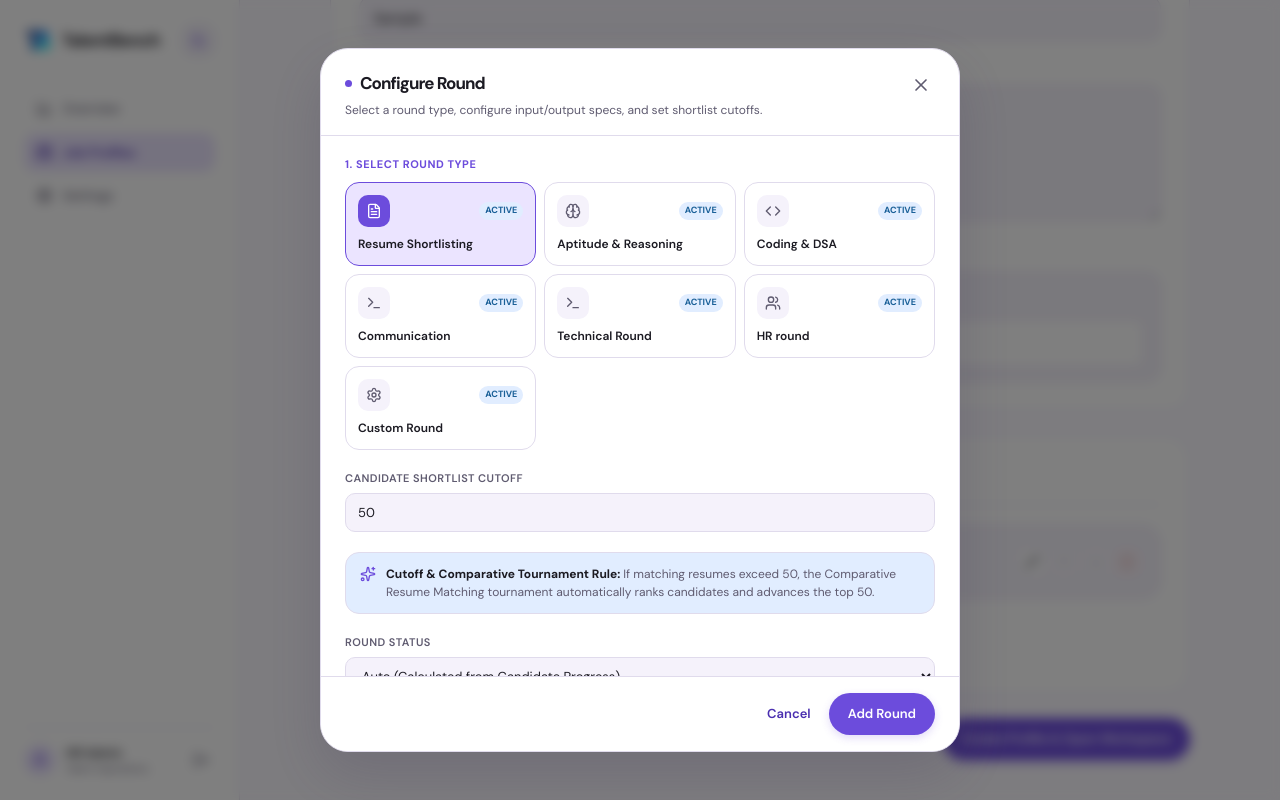
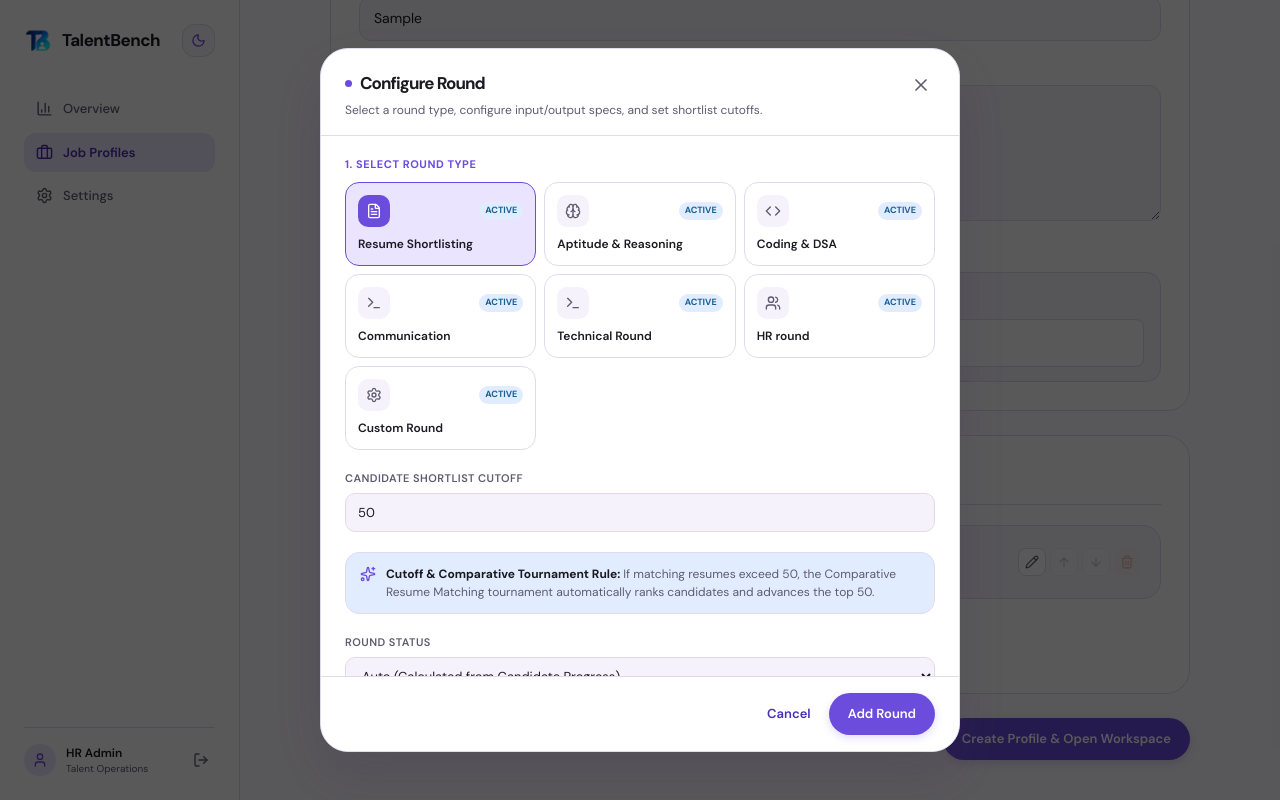
Before and after one commit to KamalMahanna/TalentBench, a Next.js app: page /dashboard/jobs/new in a window 1280 px wide. Both pictures are taken after typing "Sample", "Sample" into the empty fields and a click on the button "Add Round". Shown: the part 280-1080 px from the top of the page. Built offline with nearby package versions, Linux system fonts and the light colour scheme; no server answers.

Commit message:
perf(ui): replace backdrop blur with dark tint on all modals for lower GPU and memory usage

```diff
--- a/app/dashboard/candidates/[id]/page.tsx
+++ b/app/dashboard/candidates/[id]/page.tsx
@@ -833,8 +833,7 @@ export default function CandidateDossierPage({
             alignItems: "center",
             justifyContent: "center",
             padding: "16px",
-            background: "rgba(0,0,0,0.5)",
-            backdropFilter: "blur(4px)",
+            background: "rgba(0, 0, 0, 0.65)",
           }}
         >
           <div
--- a/app/dashboard/jobs/[id]/page.tsx
+++ b/app/dashboard/jobs/[id]/page.tsx
@@ -366,8 +366,7 @@ export default function JobWorkspacePage({
     alignItems: "center",
     justifyContent: "center",
     padding: "16px",
-    background: "rgba(0,0,0,0.4)",
-    backdropFilter: "blur(4px)",
+    background: "rgba(0, 0, 0, 0.65)",
   };
 
   const modalCard: React.CSSProperties = {
--- a/app/dashboard/layout.tsx
+++ b/app/dashboard/layout.tsx
@@ -118,7 +118,7 @@ export default function DashboardLayout({
               exit={{ opacity: 0 }}
               transition={{ duration: 0.2 }}
               onClick={() => setMobileMenuOpen(false)}
-              className="lg:hidden fixed inset-0 z-40 bg-black/40 backdrop-blur-sm"
+              className="lg:hidden fixed inset-0 z-40 bg-black/60"
               aria-hidden="true"
             />
 
--- a/app/dashboard/upload/page.tsx
+++ b/app/dashboard/upload/page.tsx
@@ -824,7 +824,7 @@ export default function BulkUploadPage() {
 
       {/* Extracted Text Preview Modal */}
       {previewItem && (
-        <div className="fixed inset-0 z-50 flex items-center justify-center p-4 bg-black/60 backdrop-blur-md">
+        <div className="fixed inset-0 z-50 flex items-center justify-center p-4 bg-black/70">
           <div
             className="w-full max-w-2xl max-h-[85vh] flex flex-col rounded-3xl border shadow-2xl overflow-hidden"
             style={{ background: "var(--surface)", borderColor: "var(--outline)" }}
--- a/components/email/bulk-email-modal.tsx
+++ b/components/email/bulk-email-modal.tsx
@@ -219,7 +219,7 @@ export function BulkEmailModal({
   return (
     <div
       data-lenis-prevent
-      className="fixed inset-0 z-50 flex items-center justify-center p-4 bg-black/60 backdrop-blur-sm animate-in fade-in duration-150"
+      className="fixed inset-0 z-50 flex items-center justify-center p-4 bg-black/70 animate-in fade-in duration-150"
       onClick={(e) => {
         if (e.target === e.currentTarget && !isSending) {
           onClose();
--- a/components/email/single-email-modal.tsx
+++ b/components/email/single-email-modal.tsx
@@ -165,7 +165,7 @@ export function SingleEmailModal({
   return (
     <div
       data-lenis-prevent
-      className="fixed inset-0 z-50 flex items-center justify-center p-4 bg-black/60 backdrop-blur-sm animate-in fade-in duration-150"
+      className="fixed inset-0 z-50 flex items-center justify-center p-4 bg-black/70 animate-in fade-in duration-150"
       onClick={(e) => {
         if (e.target === e.currentTarget && !sending) {
           onClose();
--- a/components/pipeline/connector-node-modal.tsx
+++ b/components/pipeline/connector-node-modal.tsx
@@ -227,8 +227,7 @@ export function ConnectorNodeModal({
         alignItems: "center",
         justifyContent: "center",
         padding: "16px",
-        background: "rgba(0,0,0,0.5)",
-        backdropFilter: "blur(6px)",
+        background: "rgba(0, 0, 0, 0.65)",
       }}
       onClick={(e) => { if (e.target === e.currentTarget) onClose(); }}
       role="dialog"
--- a/components/pipeline/resume-screening-console.tsx
+++ b/components/pipeline/resume-screening-console.tsx
@@ -2769,8 +2769,7 @@ export function ResumeScreeningConsole({
             alignItems: "center",
             justifyContent: "center",
             padding: "16px",
-            background: "rgba(41, 38, 49, 0.4)",
-            backdropFilter: "blur(6px)",
+            background: "rgba(0, 0, 0, 0.65)",
           }}
         >
           <div
--- a/components/ui/confirmation-modal.tsx
+++ b/components/ui/confirmation-modal.tsx
@@ -103,9 +103,7 @@ export function ConfirmationModal({
         alignItems: "center",
         justifyContent: "center",
         padding: "16px",
-        background: "rgba(0, 0, 0, 0.45)",
-        backdropFilter: "blur(6px)",
-        WebkitBackdropFilter: "blur(6px)",
+        background: "rgba(0, 0, 0, 0.65)",
       }}
       onClick={(e) => {
         if (e.target === e.currentTarget && !isLoading) {
```
